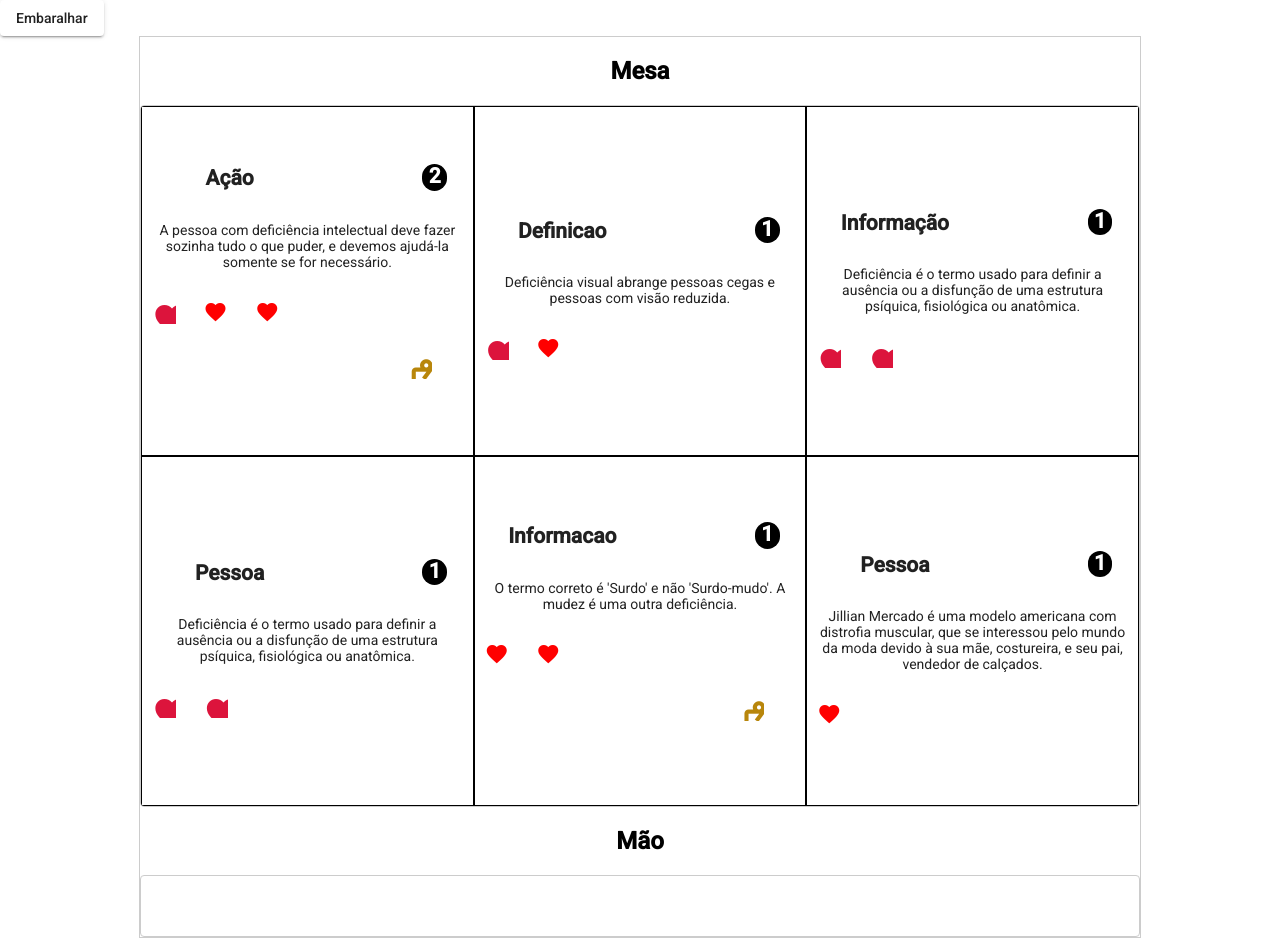
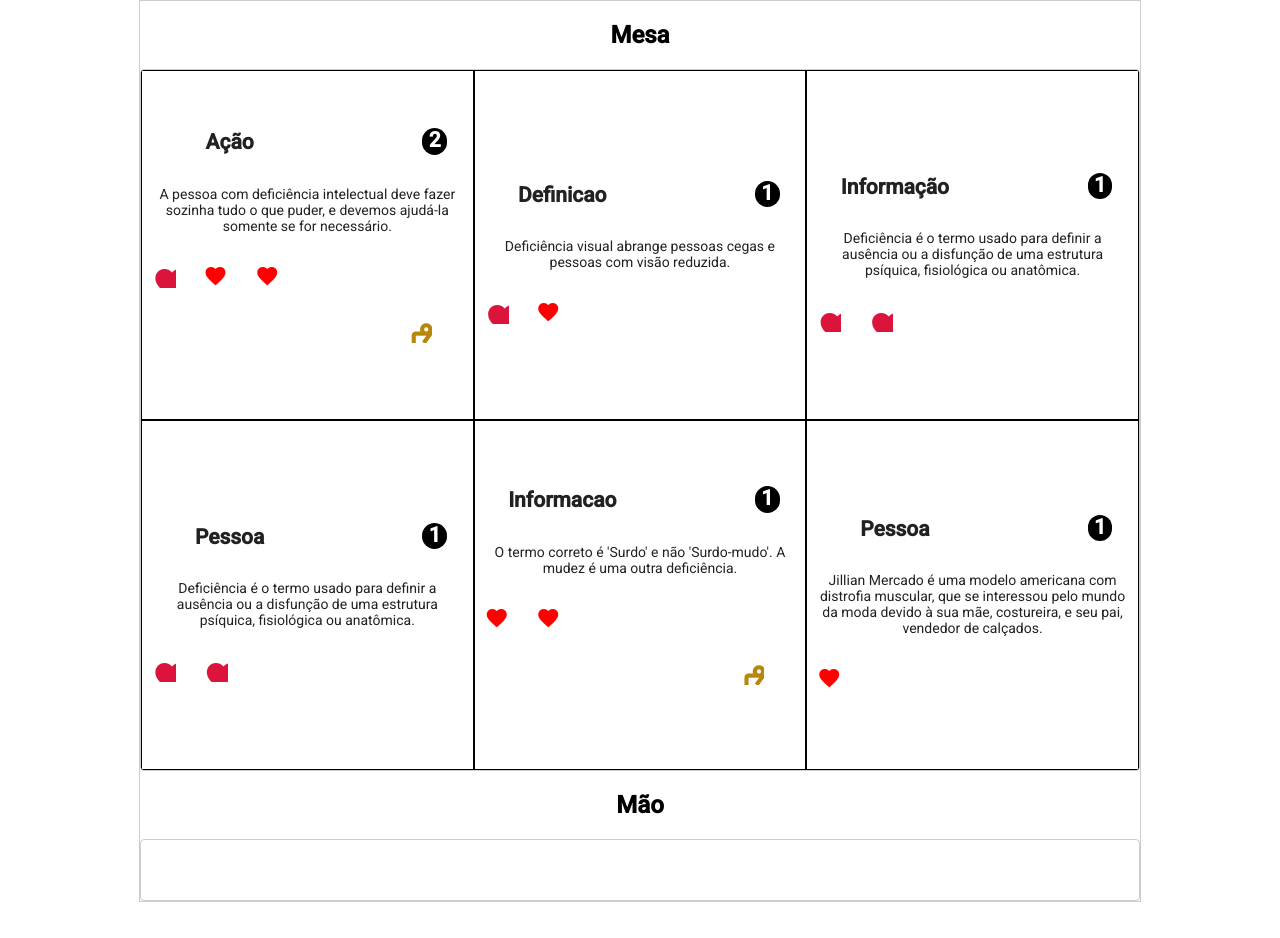
Before and after one commit to felipebonadio/TesteLila, an Angular app: page / in a window 1280 px wide. After the commit the page ends 902 px from the top, so only its background shows below. Built offline with nearby package versions, Linux system fonts and the light colour scheme.

Commit message:
Refactor in app.component.ts

```diff
--- a/src/app/app.component.html
+++ b/src/app/app.component.html
@@ -1,8 +1,3 @@
-<section>
-  <div class="example-button-row">
-    <button (click)="randomize()" mat-raised-button>Embaralhar</button>
-  </div>
-</section>
 <div class="container">
   <div cdkDropListGroup>
     <h2>Mesa</h2>
--- a/src/app/app.component.ts
+++ b/src/app/app.component.ts
@@ -28,7 +28,7 @@ export class AppComponent {
 
   updateTable() {
     for (let index = 0; index <= 5; index++) {
-      if(this.cards[index] == undefined){
+      if (this.cards[index] == undefined) {
         break;
       }
       this.table[index] = this.cards[index];
@@ -51,7 +51,6 @@ export class AppComponent {
           event.currentIndex
         );
         if (this.cards.length > 0) {
-          this.table.splice(event.previousIndex, 1);
           this.cards.splice(event.previousIndex, 1);
         }
       }
@@ -60,10 +59,4 @@ export class AppComponent {
       this.updateTable();
     }
   }
-
-  randomize(): void {
-    this.table = shuffle(
-      this.cards.filter((card) => this.hand.includes(card) === false)
-    );
-  }
 }
```
